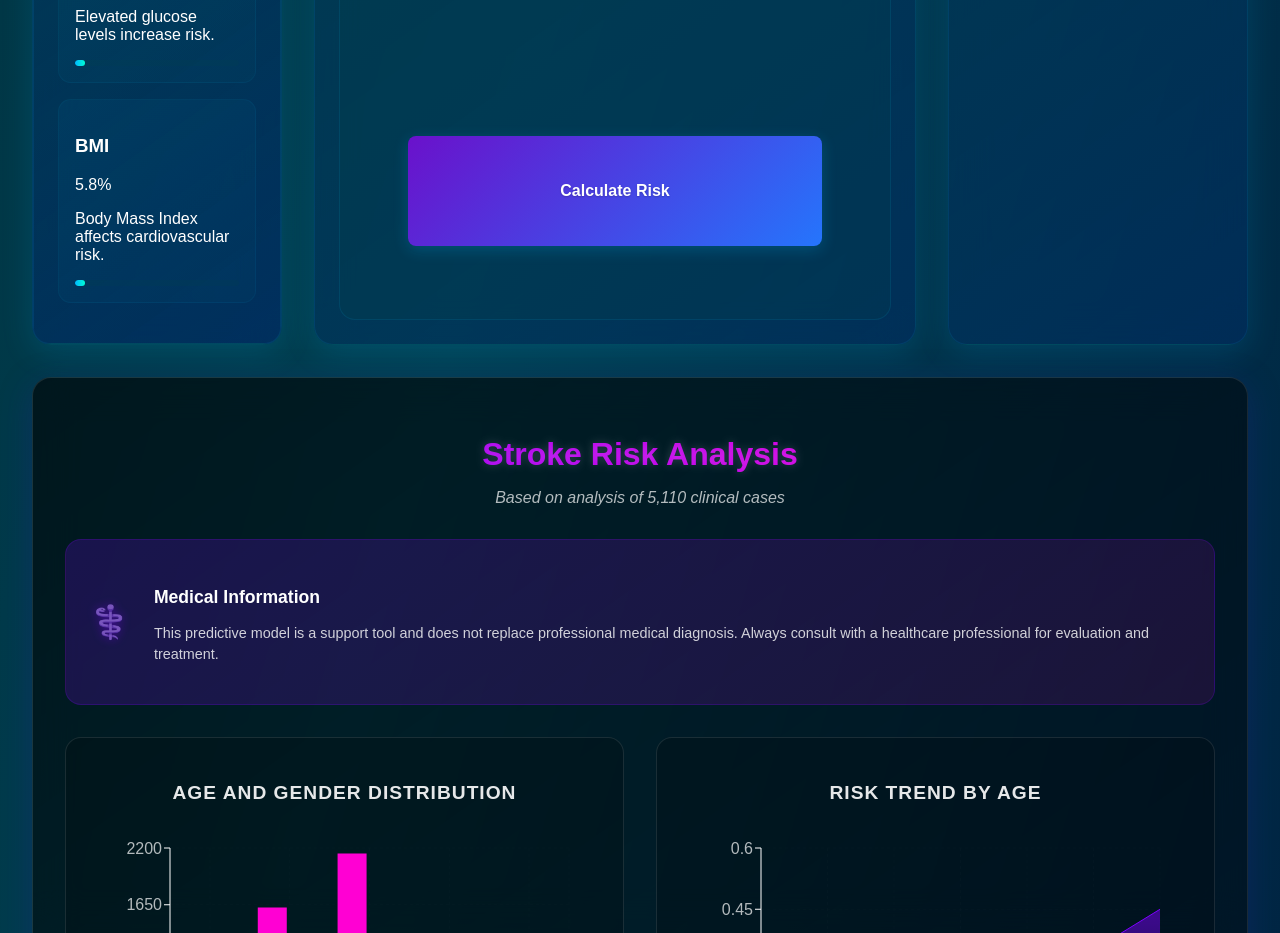
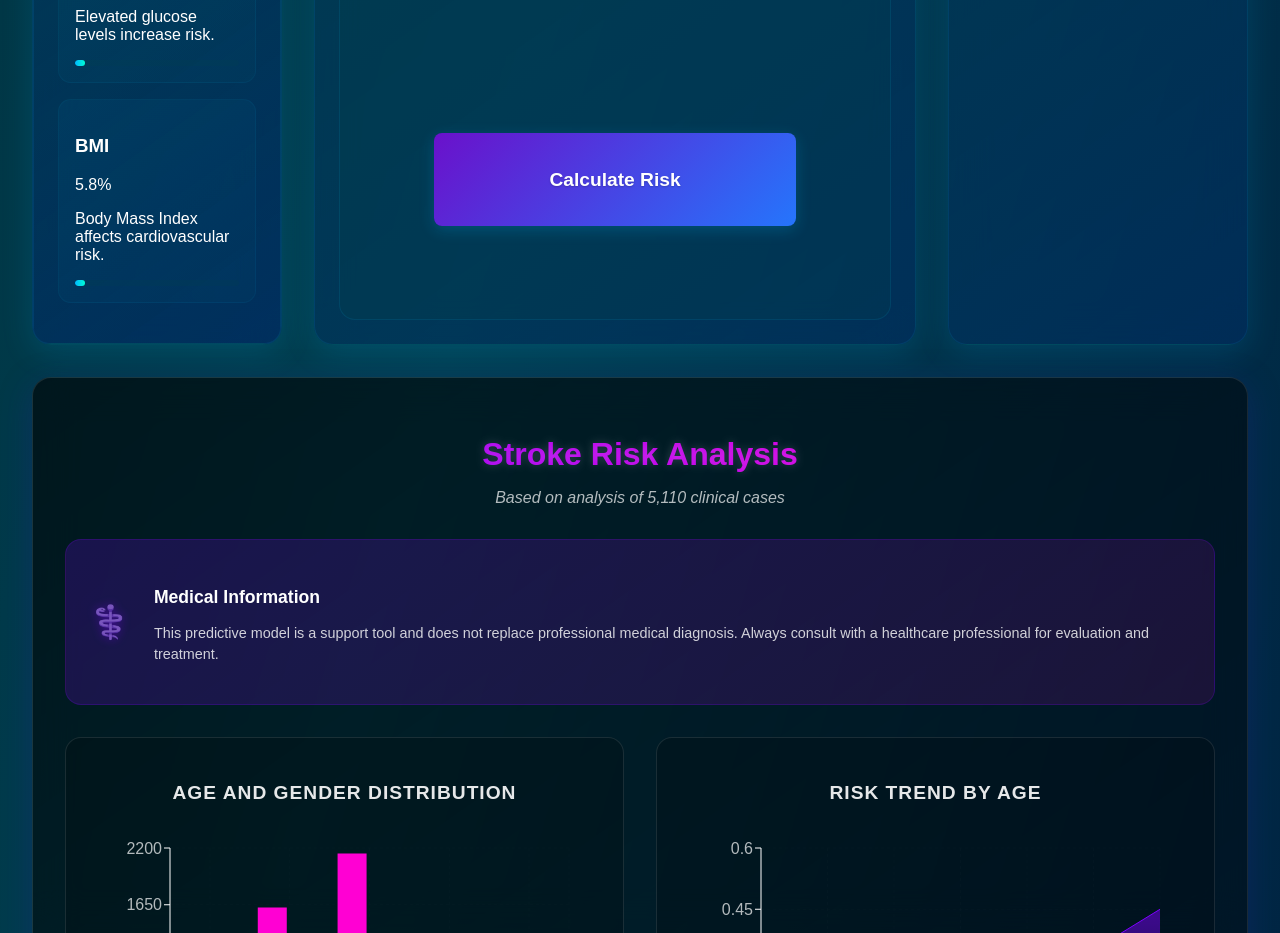
Before and after one commit to ivancastroprojects/stroke-predictor, a React (Create React App) app in the folder frontend/: page / in a window 1280 px wide. Shown: the part 2460-3393 px from the top of the page. Built offline with nearby package versions, Linux system fonts and the light colour scheme; the HTML template or start-up script is replaced by a standard one.

Commit message:
mini ajustes boton formulario

```diff
--- a/frontend/src/components/PredictionForm.css
+++ b/frontend/src/components/PredictionForm.css
@@ -116,15 +116,15 @@ input::placeholder {
 
 .submit-button {
   grid-column: 1 / -1;
-  width: 80%;
-  height: 60%;
+  width: 70%;
+  height: 50%;
   margin: 1rem auto;
   padding: 0rem;
   border: none;
   border-radius: 0.6rem;
   background: linear-gradient(145deg, #02a4e4e6, rgba(0, 88, 126, 0.9));
   color: #fff;
-  font-size: 1rem;
+  font-size: 1.2rem;
   font-weight: 600;
   cursor: pointer;
   transition: all 0.3s ease;
```
